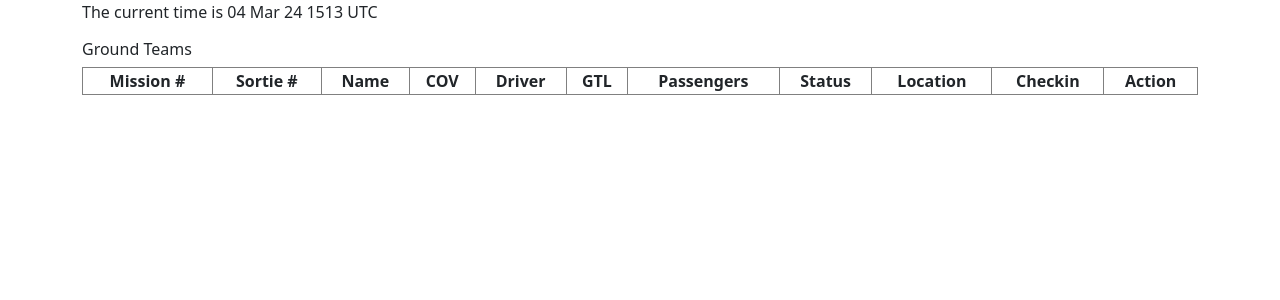
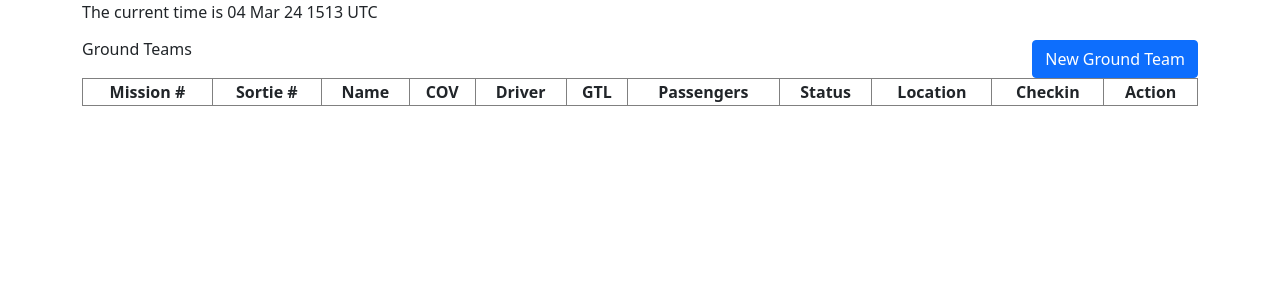
Before and after one commit to tayler6000/CAP-EMS-PHP, a PHP site: page / in a window 1280 px wide. Shown: the part 87-387 px from the top of the page. Run offline with PHP 8.4, Linux system fonts and the light colour scheme; data that the repository does not hold is empty.

Commit message:
Added New Ground Team button

```diff
--- a/html/index.php
+++ b/html/index.php
@@ -18,7 +18,14 @@
         <?php require("nav.php"); ?>
         <div class="container">
             <p id="time"></p>
-            <h6>Ground Teams</h6>
+            <div class="row">
+                <div class="col-md">
+                    <h6>Ground Teams</h6>
+                </div>
+                <div class="col-md" style="text-align:right;">
+                    <button type="button" class="btn btn-primary">New Ground Team</button>
+                </div>
+            </div>
             <div id="ground_teams"></div>
             <!-- Ground Modal -->
             <div class="modal fade" id="groundModal" tabindex="-1" aria-labelledby="groundModalLabel" aria-hidden="true">
```
